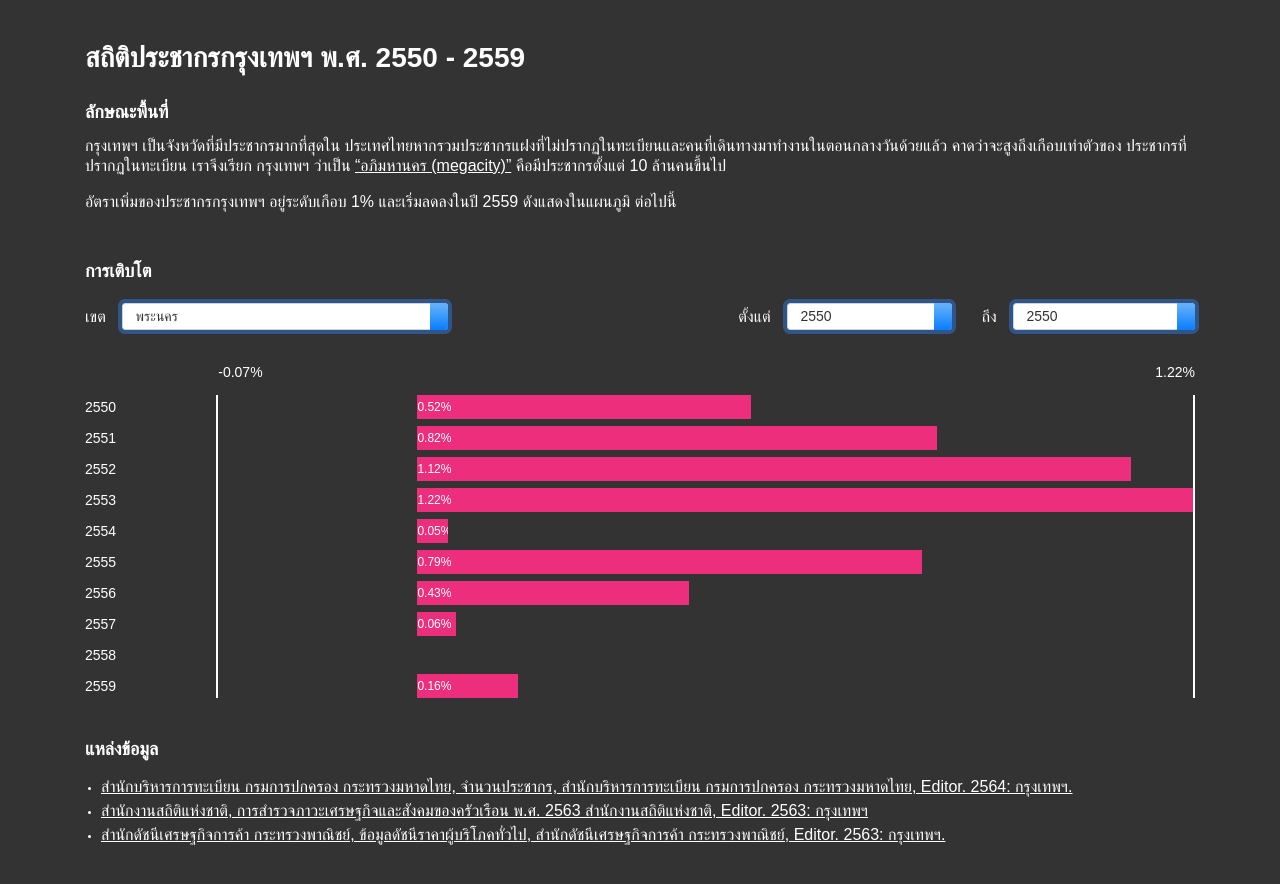
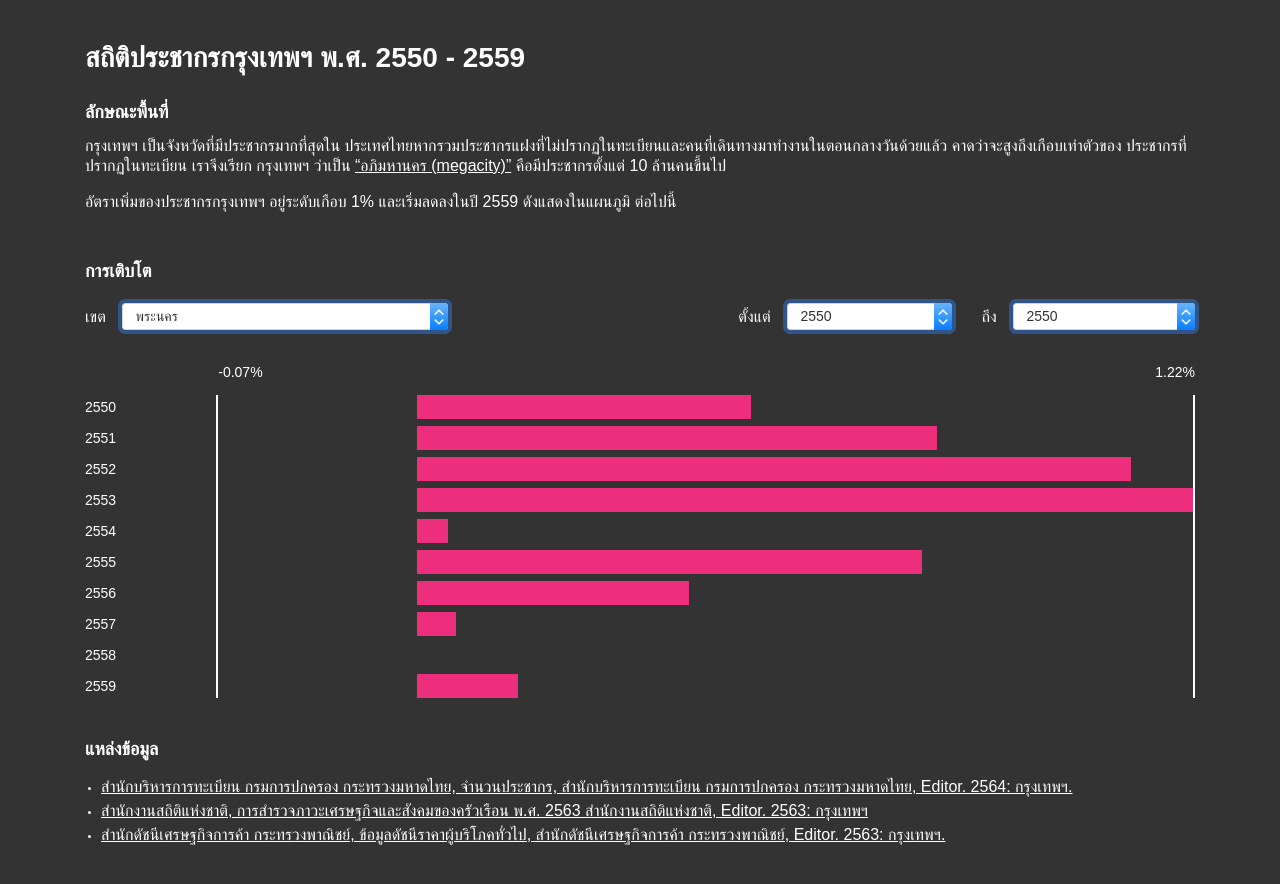
Before and after one commit to kikppvr/Bangkok-Population-Growth, a plain HTML site: page index.html in a window 1280 px wide. Drawn offline with Linux system fonts and the light colour scheme; a web font is replaced by a local one.

Commit message:
hide data in bar chart

```diff
--- a/assets/scss/components/_chart.scss
+++ b/assets/scss/components/_chart.scss
@@ -95,7 +95,7 @@
             border-radius: 0;
 
             &:before {
-                content: attr(data-width) '%';
+                // content: attr(data-width) '%';
 
                 @include media-breakpoint-down(sm) {
                     font-size: 10px;
--- a/assets/scss/style.scss
+++ b/assets/scss/style.scss
@@ -79,7 +79,7 @@ ul {
 
     &:before{
         content: '';
-        background-image: url('assets/images/arrow-dropdown.png');
+        background-image: url('/assets/images/arrow-dropdown.png');
         width: 18px;
         height: 27px;
         background-position: center;
```
Also changed, not shown: dist/style.css, 1 other file.
